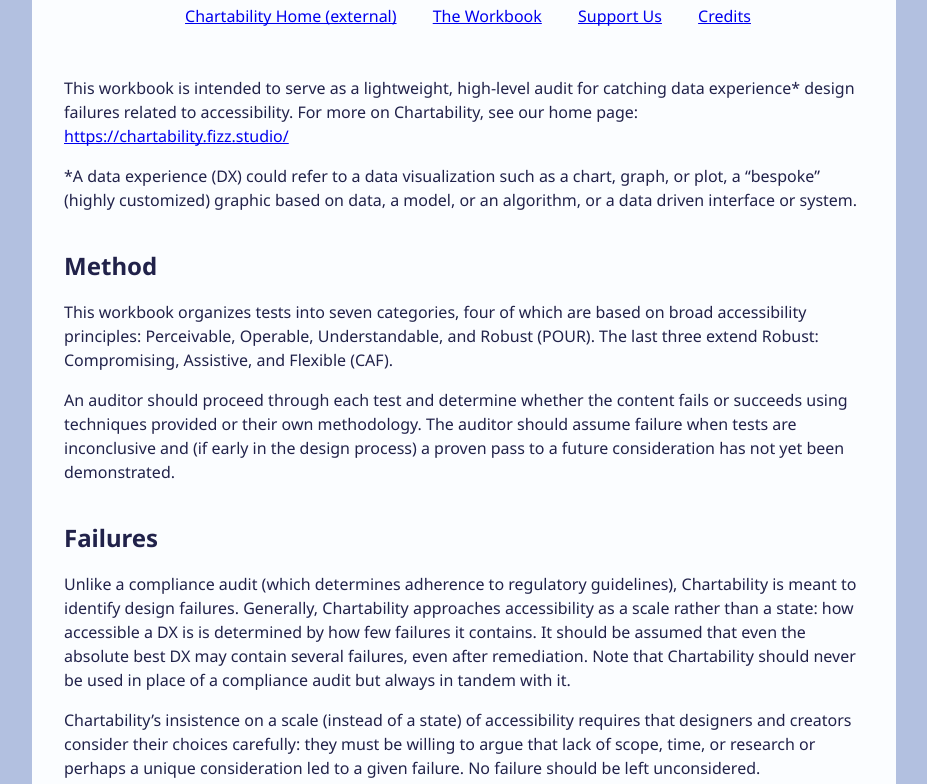
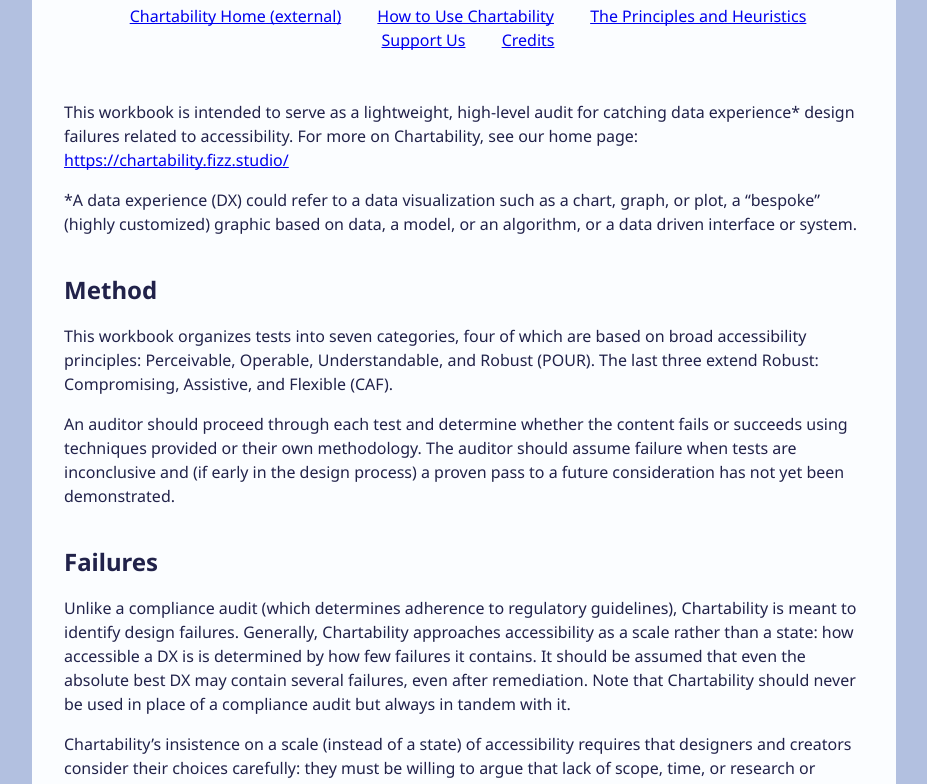
Before and after one commit to Chartability/POUR-CAF, a website: page index.html in a window 1280 px wide. Shown: the part 164-948 px from the top of the page, without its empty margins (176-1103 px from the left). Drawn offline with Linux system fonts and the light colour scheme.

Commit message:
add better nav sections through the workbook

```diff
--- a/index.html
+++ b/index.html
@@ -37,7 +37,8 @@
     <nav class="nav">
         <ul>
             <li><a href="https://chartability.fizz.studio" class="nav-item">Chartability Home (external)</a></li>
-            <li><a href="#thechartabilityworkbook" class="nav-item">The Workbook</a></li>
+            <li><a href="#howdoyouusechartability" class="nav-item">How to Use Chartability</a></li>
+            <li><a href="#chartabilitysprinciplesandheuristics" class="nav-item">The Principles and Heuristics</a></li>
             <li><a href="#support-us" class="nav-item">Support Us</a></li>
             <li><a href="#credits" class="nav-item">Credits</a></li>
         </ul>
```
Also changed, not shown: includes/nav.html (+2 -1 lines).
